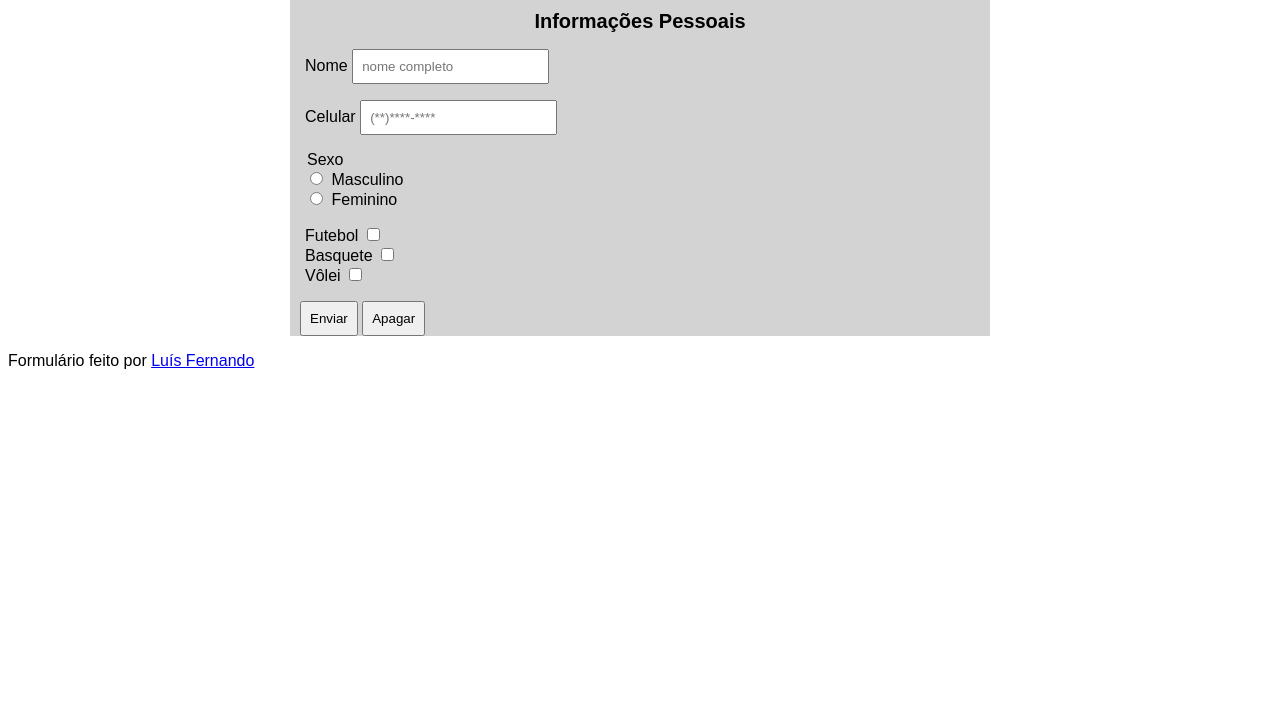
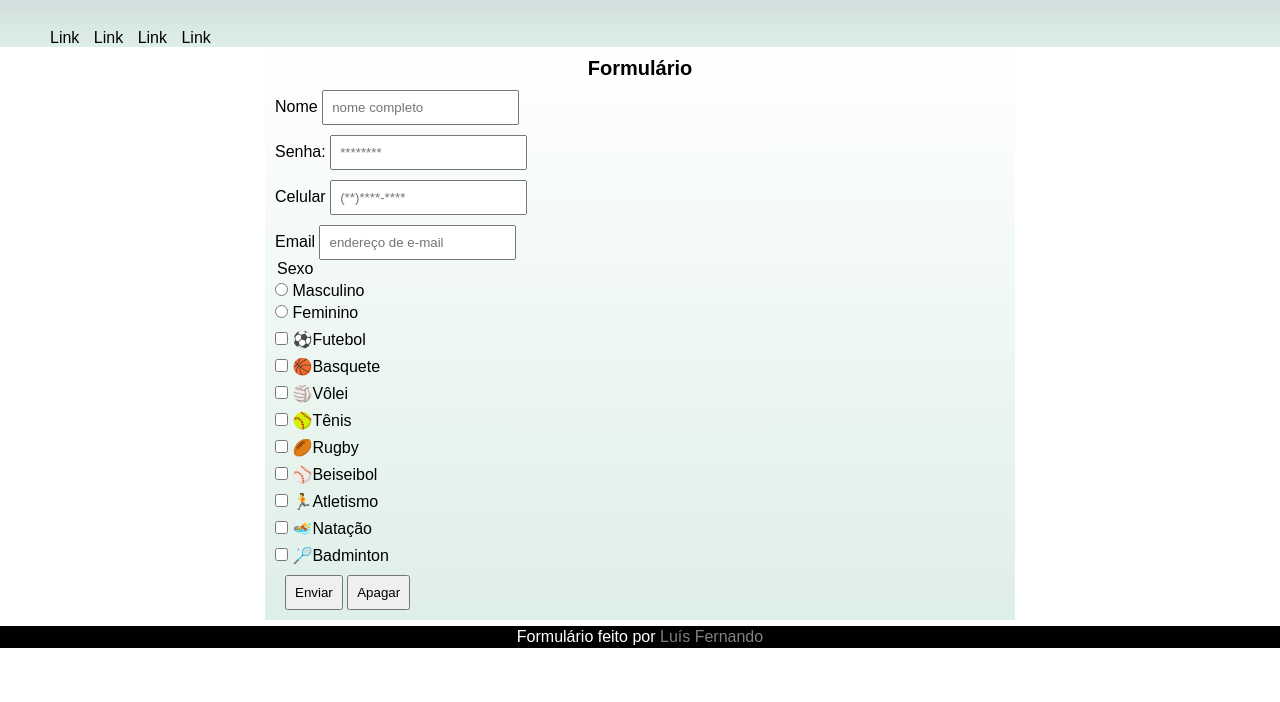
Before and after one commit to luisgarduci/html-css, a plain HTML site: page exercícios/ex23/form05.html in a window 1280 px wide. Shown: the part 98-800 px from the top of the page. Drawn offline with Linux system fonts and the light colour scheme.

Commit message:
formulários

```diff
--- a/exercícios/ex23/form05.html
+++ b/exercícios/ex23/form05.html
@@ -8,85 +8,167 @@
     <style>
         * {
             font-family: Arial, Helvetica, sans-serif;
+            margin: 0px;
         }
 
-        form {
-            width: 700px;
-            margin: auto;
-            background-color: lightgray;
+        header {
+           background-image: linear-gradient(to bottom, #B4BEC9, #DEEFE7);
+           padding: 45px 40px 0px 40px;
+           margin: 0px;
         }
 
         h1 {
             text-align: center;
             text-decoration: underline;
+            padding-bottom: 45px;
+        }
+
+        .linksprincipais {
+            margin-left: 10px;
+        }
+
+        form {
+
+
         }
 
         legend#info {
-            padding-top: 10px;
             font-size: 20px;
             text-align: center;
             font-weight: bold;
         }
 
+        legend#sexo {
+
+        }
+
         .labels {
-            margin-left: 15px;
                     }
 
         #imasc , #ifem {
-            margin-left: 20px;
+            margin-top: 5px;
         }
 
         #labelmasc , #labelfem {
-            margin-left: 1px;
+
         }
 
         .inputs {
             padding: 8px;
+            margin-top: 10px;
         }
 
         #submit {
             margin-left: 10px;
         }
 
+
+        a {
+            text-decoration: none;
+            color: black;
+        }
+
+        a:hover {
+            text-decoration: underline;
+        }
+
+
+
+        #linkinsta {
+            color: gray
+        }
+
+        nav {
+
+        }
+
+        main {
+            margin-top: 10px;
+            padding: 10px;
+            max-width: 730px;
+            margin: auto;
+            display: block;
+            background-image: linear-gradient(to bottom, #FFFFFF, #DEEFE7 );
+        }
+
+        footer {
+            padding: 2px;
+            background-color: black;
+            margin-top: 6px;
+        }
+
+        footer p {
+            color: white;
+            text-align: center;
+        }
+
     </style>
 </head>
 <body>
     <header>
-        <h1> Esportes Favoritos </h1>
+        <h1> Esportes Preferidos </h1>
         <nav>
-            <a href="#">Link</a>
-            <a href="#">Link</a>
-            <a href="#">Link</a>
-            <a href="#">Link</a>
+            <a href="#" class="linksprincipais">Link</a>
+            <a href="#" class="linksprincipais">Link</a>
+            <a href="#" class="linksprincipais">Link</a>
+            <a href="#" class="linksprincipais">Link</a>
         </nav>
     </header>
+        <main>
             <form action="cadastro.php" method="get" checked autocomplete="on">
-            <legend id="info">Informações Pessoais</legend>
+                <legend id="info">Formulário</legend>
                 <p>
                     <label for="inome" class="labels">Nome</label>
                     <input type="text" name="nome" id="inome" required placeholder="nome completo" minlength="7" maxlength="30" autocomplete="name" class="inputs">
                 </p>
                     <p>
+                        <label for="isenha" class="labels">Senha:</label>
+                        <input type="password" name="senha" id="isenha" required minlength="8" maxlength="20" placeholder="********" class="inputs">
+                    </p>
+                <p>
                     <label for="itel" class="labels">Celular</label>
-                <input type="tel" name="tel" id="itel" required min="11" placeholder="(**)****-****" autocomplete="tel" class="inputs" >
+                    <input type="tel" name="tel" id="itel" required min="11" placeholder="(**)****-****" autocomplete="tel" class="inputs">
+                </p>
+                <p>
+                    <label for="iemail" class="labels">Email</label>
+                    <input type="email" name="email" id="iemail" required placeholder="endereço de e-mail" autocomplete="email" class="inputs">
                 </p>
                 <p>
                     <legend id="isexo" class="labels">Sexo</legend>
-                <input type="radio" name="masc" id="imasc" value="M" class="inputs"> <label for="imasc"  id="labelmasc"  class="labels">Masculino</label><br>
-                <input type="radio" name="fem" id="ifem" class="inputs"> <label for="ifem"  id="labelfem"  class="labels">Feminino</label>
+                    <input type="radio" name="sexo" id="imasc" value="M" class="inputs"> <label for="imasc"  id="labelmasc"  class="labels">Masculino</label><br>
+                    <input type="radio" name="sexo" id="ifem" class="inputs" value="F"> <label for="ifem"  id="labelfem"  class="labels">Feminino</label>
                 </p>
-        </p>  <label for="ifut"  class="labels">Futebol</label>
-        <input type="checkbox" name="fut" id="ifut" class="inputs"> <br>
-        <label for="ibasq"  class="labels">Basquete</label>
-        <input type="checkbox" name="basq" id="ibasq" class="inputs"> <br>
-        <label for="ivolei"  class="labels">Vôlei</label>
+
+            </p>
+            <input type="checkbox" name="fut" id="ifut" class="inputs">
+                &#x26BD;<label for="ifut"  class="labels">Futebol</label> <br>
+                <input type="checkbox" name="basq" id="ibasq" class="inputs">
+                &#x1F3C0;<label for="ibasq"  class="labels">Basquete</label> <br>
                 <input type="checkbox" name="volei" id="ivolei" class="inputs">
+                &#x1F3D0;<label for="ivolei"  class="labels">Vôlei</label> <br>
+                <input type="checkbox" name="tenis" id="itenis" class="inputs">
+                &#x1F94E;<label for="itenis" class="labels">Tênis</label> <br>
+                <input type="checkbox" name="rugby" id="irugby" class="inputs">
+                &#x1F3C9;<label for="irugby" class="labels">Rugby</label> <br>
+                <input type="checkbox" name="beisebol" id="beisebol" class="inputs">
+                &#x26BE;<label for="ibeisebol" class="labels">Beiseibol</label> <br>
+                <input type="checkbox" name="atletismo" id="iatletismo" class="inputs">
+                &#x1F3C3;<label for="iatletismo" class="labels">Atletismo</label> <br>
+                <input type="checkbox" name="natação" id="inatação" class="inputs">
+                &#x1F3CA;<label for="inatação" class="labels">Natação</label> <br>
+                <input type="checkbox" name="badminton" id="ibadminton" class="inputs">
+                &#x1F3F8;<label for="ibadminton" class="labels">Badminton</label>
                     </p>
                 <input type="submit" value="Enviar" class="inputs" id="submit">
                 <input type="reset" value="Apagar" class="inputs" id="reset">
                 </form>
+        </main>
         <footer>
-        <p>Formulário feito por <a href="https://www.instagram.com/luisfernando0310/">Luís Fernando</a></p>
+            <p>Formulário feito por <a href="https://www.instagram.com/luisfernando0310/" target="_blank" rel="external" id="linkinsta">Luís Fernando</a></p>
         </footer>
+
+        <script>
+
+        </script>
 </body>
 </html>
```
Also changed, not shown: exercícios/ex23/form06.html (added, +129 -0 lines). Lines whose indentation alone changed are shown as unchanged.
